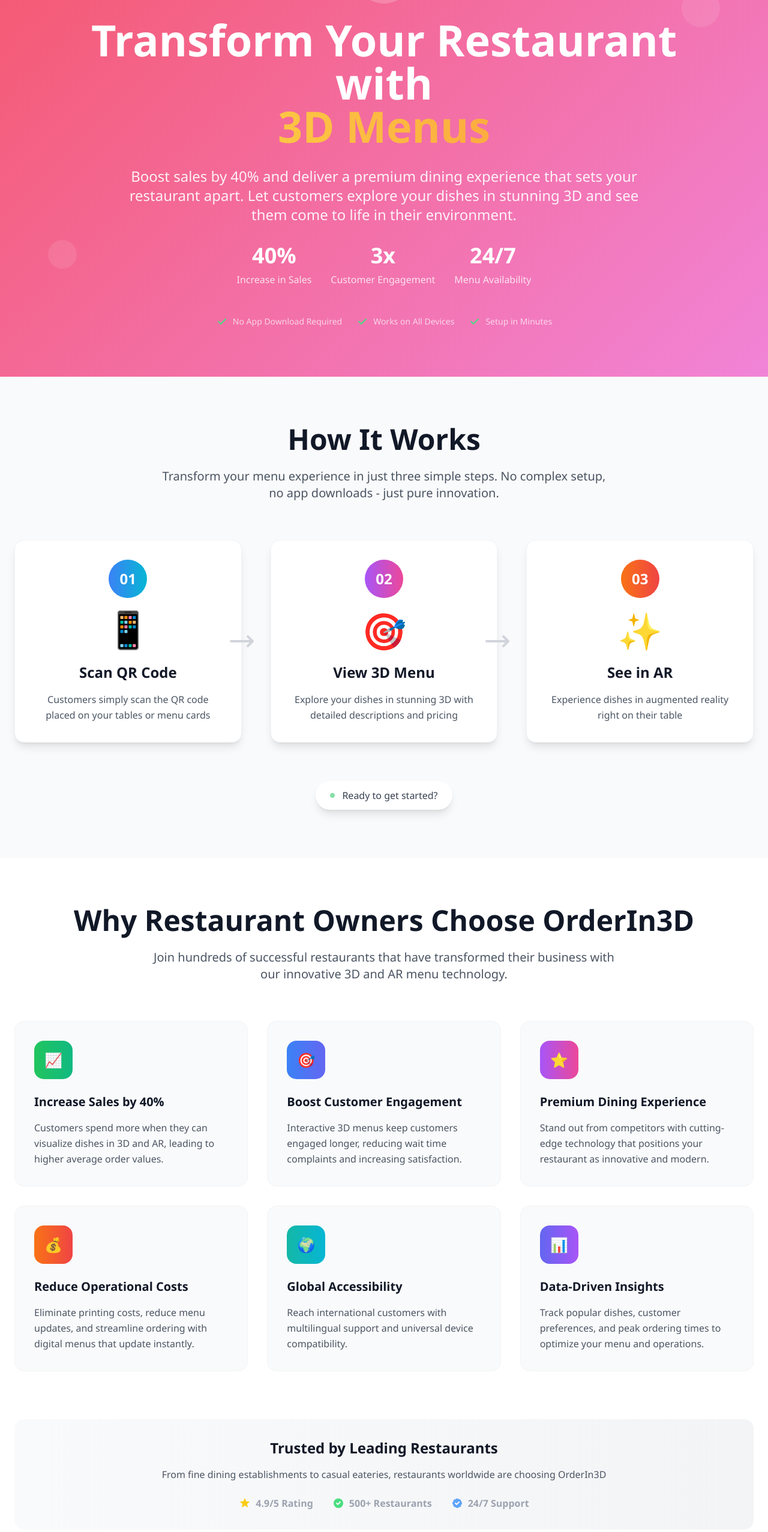
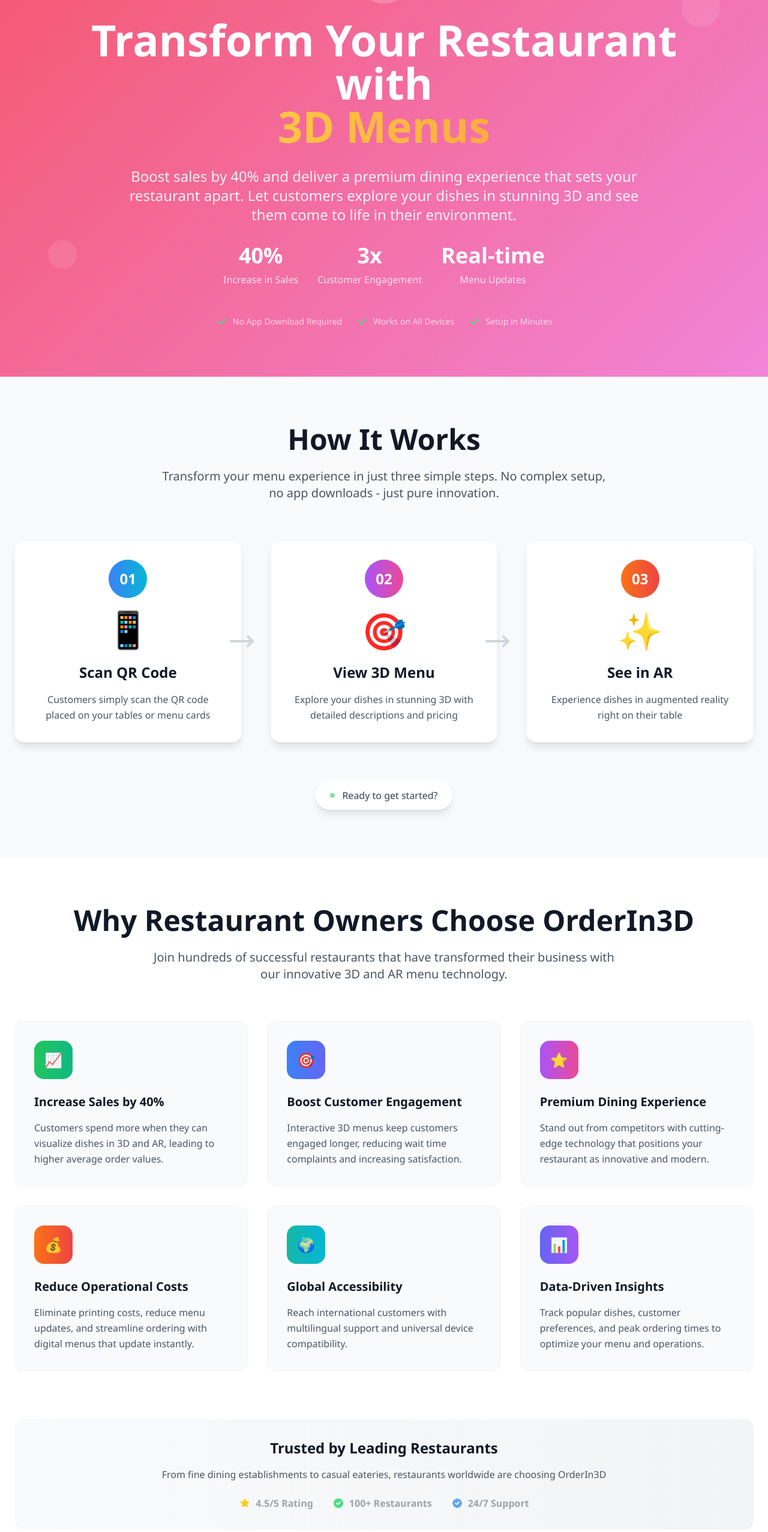
Before and after one commit to dev230803/AR-Menu, a React (Create React App) app in the folder menu-ar/: page / in a window 1280 px wide. Shown: the part 236-2790 px from the top of the page at 60% size. Built offline with nearby package versions, Linux system fonts and the light colour scheme.

Commit message:
rating and restaurant number changes

```diff
--- a/menu-ar/src/components/BenefitsSection.js
+++ b/menu-ar/src/components/BenefitsSection.js
@@ -105,7 +105,7 @@
                 >
                   <path d="M9.049 2.927c.3-.921 1.603-.921 1.902 0l1.07 3.292a1 1 0 00.95.69h3.462c.969 0 1.371 1.24.588 1.81l-2.8 2.034a1 1 0 00-.364 1.118l1.07 3.292c.3.921-.755 1.688-1.54 1.118l-2.8-2.034a1 1 0 00-1.175 0l-2.8 2.034c-.784.57-1.838-.197-1.539-1.118l1.07-3.292a1 1 0 00-.364-1.118L2.98 8.72c-.783-.57-.38-1.81.588-1.81h3.461a1 1 0 00.951-.69l1.07-3.292z" />
                 </svg>
-                <span className="font-semibold">4.9/5 Rating</span>
+                <span className="font-semibold">4.5/5 Rating</span>
               </div>
               <div className="flex items-center gap-2">
                 <svg
@@ -119,7 +119,7 @@
                     clipRule="evenodd"
                   />
                 </svg>
-                <span className="font-semibold">500+ Restaurants</span>
+                <span className="font-semibold">100+ Restaurants</span>
               </div>
               <div className="flex items-center gap-2">
                 <svg
--- a/menu-ar/src/components/HeroSection.js
+++ b/menu-ar/src/components/HeroSection.js
@@ -55,9 +55,11 @@
           </div>
           <div className="text-center">
             <div className="text-3xl md:text-4xl font-bold text-white mb-2">
-              24/7
+              {/* 24/7 */}
+              Real-time
             </div>
-            <div className="text-white/80">Menu Availability</div>
+            {/* <div className="text-white/80">Menu Available</div> */}
+            <div className="text-white/80">Menu Updates</div>
           </div>
         </div>
 
```
